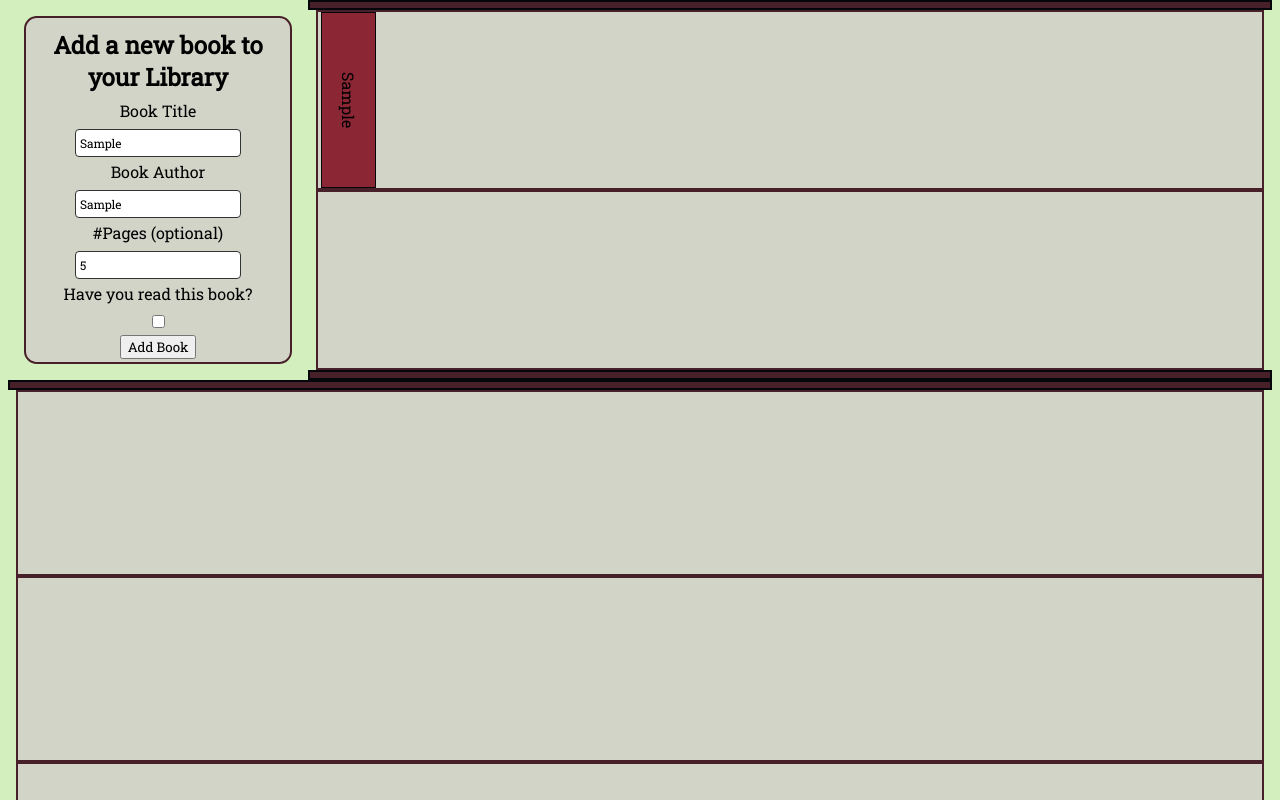
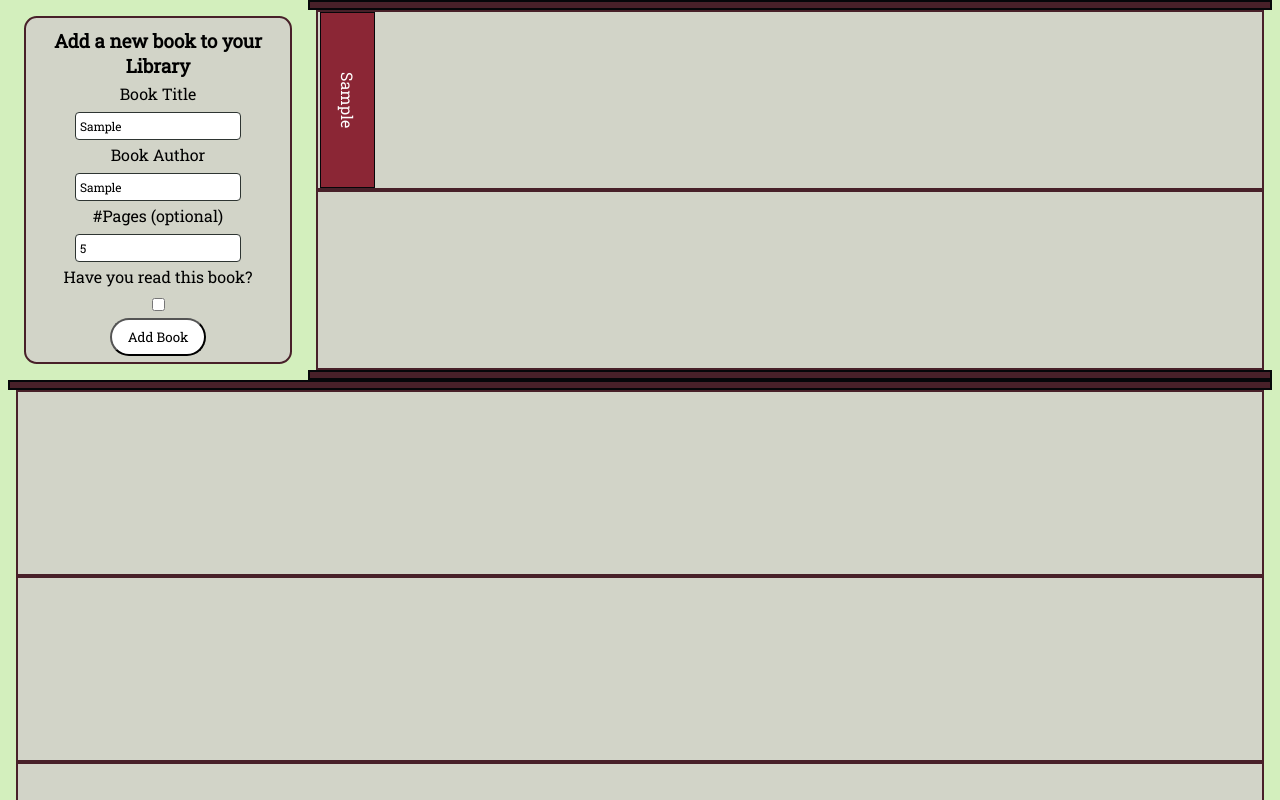
Before and after one commit to orenfackrell/OdinLibrary, a plain HTML site: page index.html in a window 1280 px wide. Both pictures are taken after typing "Sample", "Sample", "5" into the empty fields and a click on the button "Add Book". Shown: the top 800 px of the page. Drawn offline with Linux system fonts and the light colour scheme.

Commit message:
split function adding to array/add spines on page
Separated the function to add some maths so that the max amount of spines can be appended to the appropriate shelves

```diff
--- a/index.html
+++ b/index.html
@@ -9,7 +9,7 @@
 </head>
 <body>
 <form class="form-card" action="#" method="post">
-    <h2>Add a new book to your Library</h2>
+    <h3>Add a new book to your Library</h3>
     <div class="form-field">
         <label for="book-title">Book Title</label>
         <input type="text" id="book-title" name="book-title" required>
@@ -26,10 +26,13 @@
         <label for="read-validation">Have you read this book?</label>
         <input type="checkbox" id="read-validation" name="read-validation">
     </div>
-    <button class="confirm" type="button" onclick="addBookToLibrary()">
-        Add Book
-    </button>
+    <div class="button-wrapper">
+        <button class="confirm" type="button" onclick="addBookToLibrary();addSpineToShelf();">
+            Add Book
+        </button>
+    </div>
 </form>
+
 <div class="top-book-shelf">
     <div class="shelf-top"></div>
     <div class="shelf"></div>
--- a/scripts.js
+++ b/scripts.js
@@ -6,10 +6,8 @@
     this.author = author
     this.pages = pages
     this.read = read
-    this.info = function() {
-      return `${title} by ${author} has ${pages} pages, ${read}.`
-    };
   };
+
 
   function addBookToLibrary() {
 
@@ -24,19 +22,52 @@
         read = "you have read this book";
     }
 
-    console.log(title);
-    console.log(author);
-    console.log(pages);
-    console.log(read);
+    const commitBook = new book(title, author, pages, read);
+    myLibrary.push(commitBook);
+    console.log(myLibrary);
+  };
 
-    const commitBook = new book(title, author, pages, read)
-    myLibrary.push(commitBook)
-    console.log(myLibrary)
+// Below is code to calculate how many spines can fit onto each shelf and handles the logic for selecting shelves that have space to accept more spines
 
+const spineWidth = 55 + 3.2;  // this is the border-box size + the 'gap' value on the shelf
+
+function getMaxSpinesForShelf(shelf) {
+    return (Math.floor(shelf.offsetWidth / spineWidth));
+}
+
+function getAvailableShelf() {
+    const shelves = document.querySelectorAll('.shelf');
+    for (let shelf of shelves) {
+        const currentSpines = shelf.querySelectorAll('.spine').length;
+        const maxSpines = getMaxSpinesForShelf(shelf);
+
+        console.log(`Shelf: ${shelf}, Current spines: ${currentSpines}, Max spines: ${maxSpines}`);
+
+        if (currentSpines < maxSpines) {
+            return shelf;
+        }
+    }
+    alert("There no more space on the shelves! Your book has been added to storage.")
+}
+
+function addSpineToShelf() {
+    let title = document.getElementById('book-title').value;
+    let read;
+    const readValidation = document.getElementById('read-validation');
+    if (readValidation.checked == false) {
+        read = "you have not read this book";
+    } else {
+        read = "you have read this book";
+    }
     let spine = document.createElement('div');
     spine.className = 'spine';
 
     let spineText = document.createElement('p');
+    if (read === "you have not read this book") {
+        spineText.style.color = "var(--clr-white)";
+    } else {
+        spineText.style.color = "var(--clr-black)";
+    }
     spineText.textContent = `${title}`;
     spine.appendChild(spineText);
 
@@ -46,6 +77,6 @@
         spine.style.backgroundColor = "var(--clr-read)";
     }
 
-    const shelf = document.querySelector('.shelf');
-    shelf.appendChild(spine);
-  };
+    const targetShelf = getAvailableShelf();
+    targetShelf.appendChild(spine);
+};
--- a/styles.css
+++ b/styles.css
@@ -9,6 +9,7 @@ Global variables & page layout
     --clr-timberwolf: #D2D4C8;
     --clr-read: #D3EFBD;
     --clr-black: #050609;
+    --clr-white: #fff;
     --clr-mahogany: #482029;
 }
 
@@ -42,8 +43,8 @@ Form card styling & layout
     border: 2px solid var(--clr-mahogany);
 }
 
-h2 {
-    margin: 0.2rem;
+h3 {
+    margin: 0.1rem;
 }
 
 .form-field{
@@ -63,6 +64,12 @@ input {
     line-height: 150%;
     letter-spacing: -0.16px;
     border: 1px solid var(--clr-onyx);
+}
+
+button {
+    padding: 0.5rem 1rem;
+    background-color: white;
+    border-radius: 15rem;
 }
 
 /*
@@ -89,12 +96,12 @@ input {
 
 .shelf {
     display: grid;
-    grid-template-columns: repeat(auto-fill, minmax(35px, 55px));
+    grid-template-columns: repeat(auto-fill, 55px);
     margin: 0rem 0.5rem;
     background-color: var(--clr-timberwolf);
     border: 2px solid var(--clr-mahogany);
     gap: 0.2rem;
-    padding: 0 0.2rem;
+    padding: 0 2px;
 }
 
 .spine {
@@ -113,3 +120,8 @@ input {
     text-overflow: ellipsis;
     max-height: 175px;
 }
+
+.spine,
+.shelf {
+    box-sizing: border-box;
+}
```
